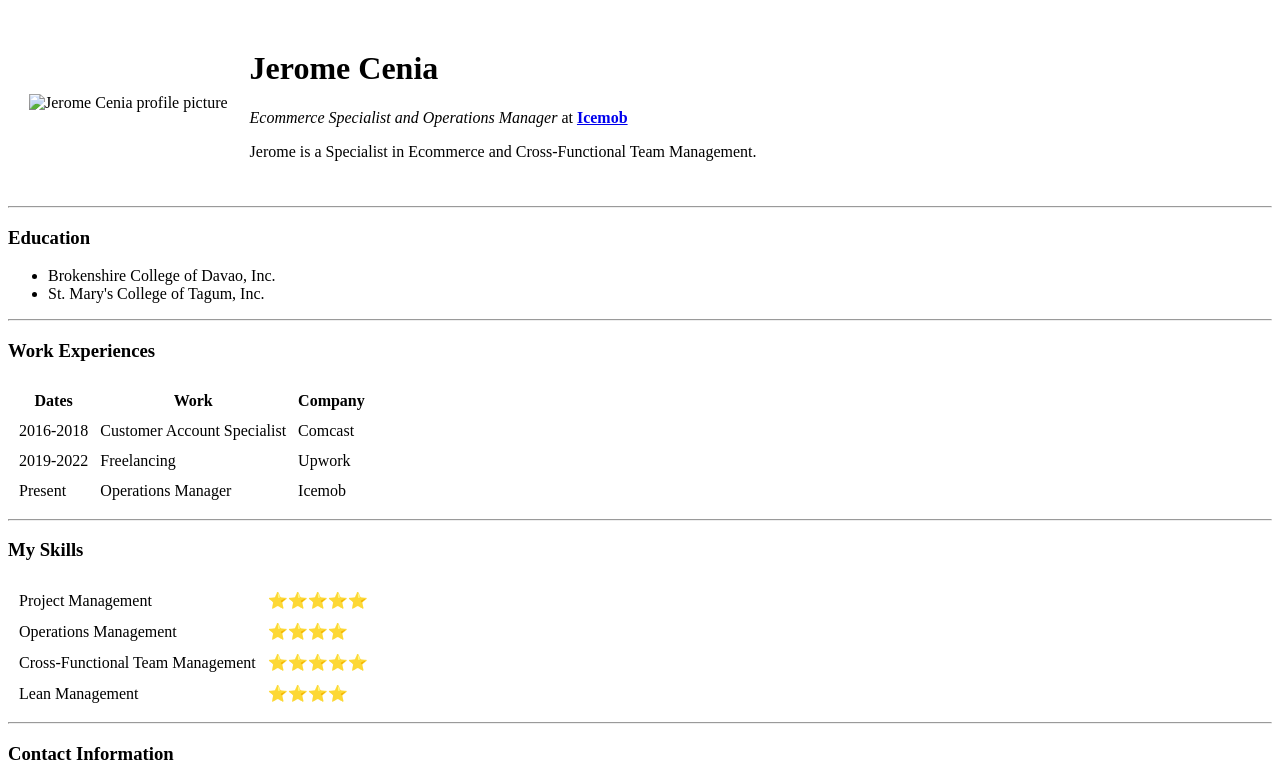
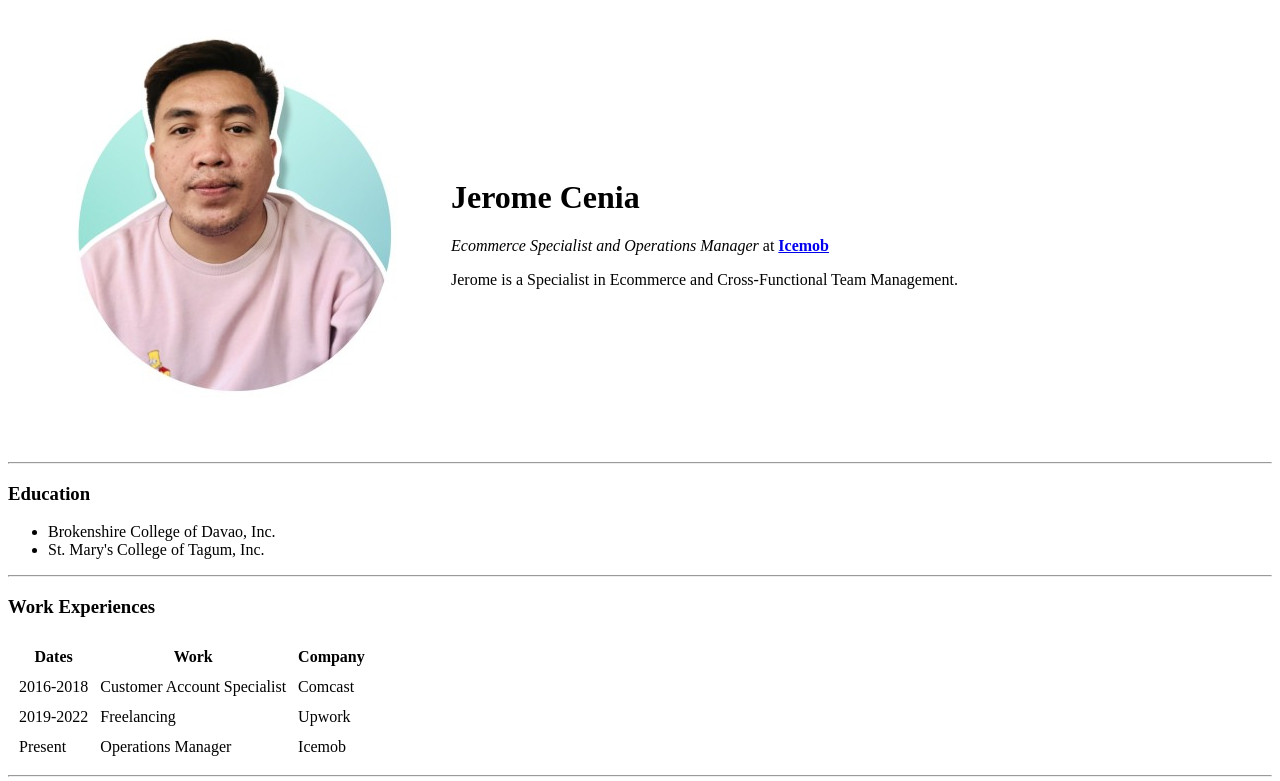
Before and after one commit to jeromecenia/cv, a plain HTML site: page index.html in a window 1280 px wide. Shown: the top 781 px of the page. Drawn offline with Linux system fonts and the light colour scheme.

Commit message:
Update index.html

```diff
--- a/index.html
+++ b/index.html
@@ -9,7 +9,7 @@
 <body>
   <table cellspacing="20">
     <tr>
-      <td><img src="images/jerome.jpeg" alt="Jerome Cenia profile picture"></td>
+      <td><img src="jerome.jpeg" alt="Jerome Cenia profile picture"></td>
       <td>
         <h1>Jerome Cenia</h1>
         <p><em>Ecommerce Specialist and Operations Manager</em> at <strong><a href="https://www.icemob.co">Icemob</a></strong></p>
```
